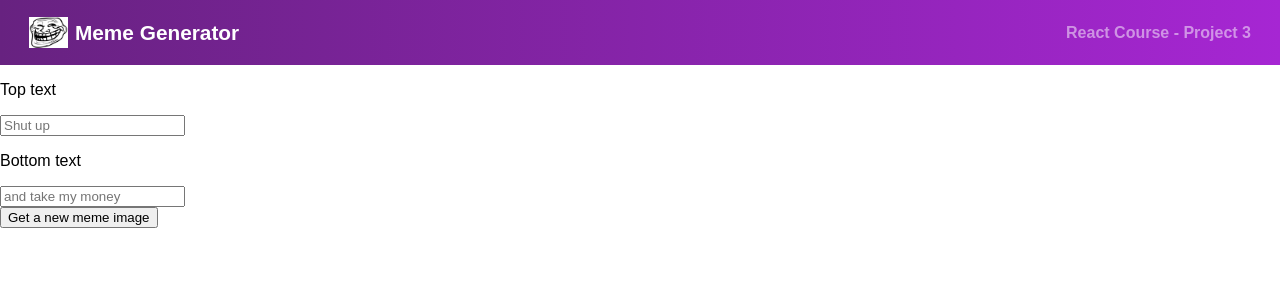
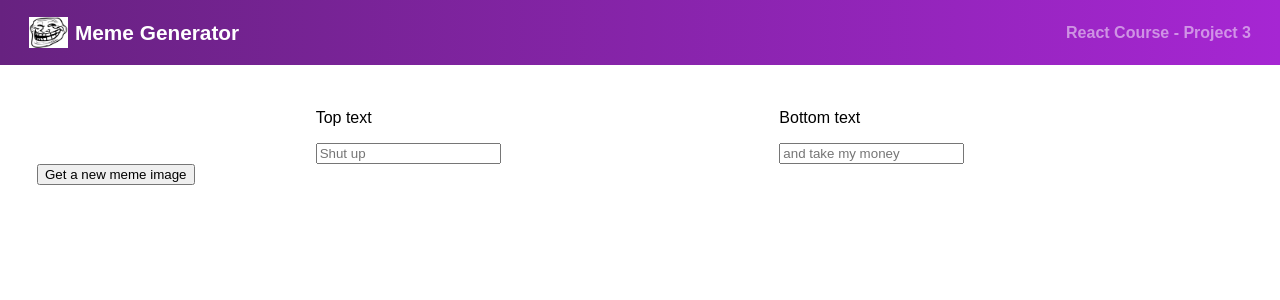
Before and after one commit to Halnon/Meme-Generator, a React app: page / in a window 1280 px wide. Shown: the top 300 px of the page. Built offline with nearby package versions, Linux system fonts and the light colour scheme; the HTML template or start-up script is replaced by a standard one.

Commit message:
add initial styles for meme form component

```diff
--- a/src/index.css
+++ b/src/index.css
@@ -49,3 +49,14 @@ body {
     font-size: 1rem;
     opacity: 0.5;
 }
+
+/*FORM STYLES*/
+
+.form--container {
+    margin: 28px 37px;
+}
+
+.labels--container {
+    display: flex;
+    justify-content: space-evenly;
+}
```
